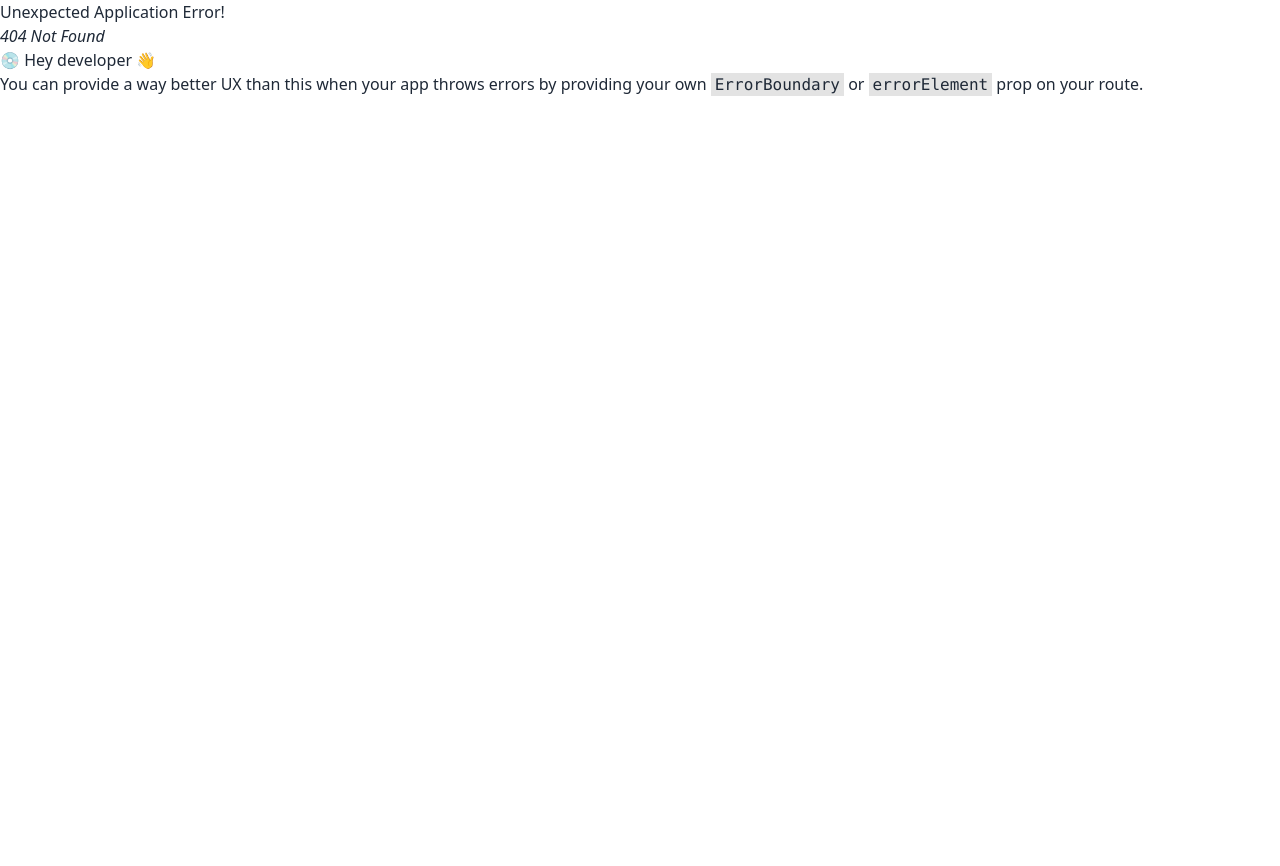
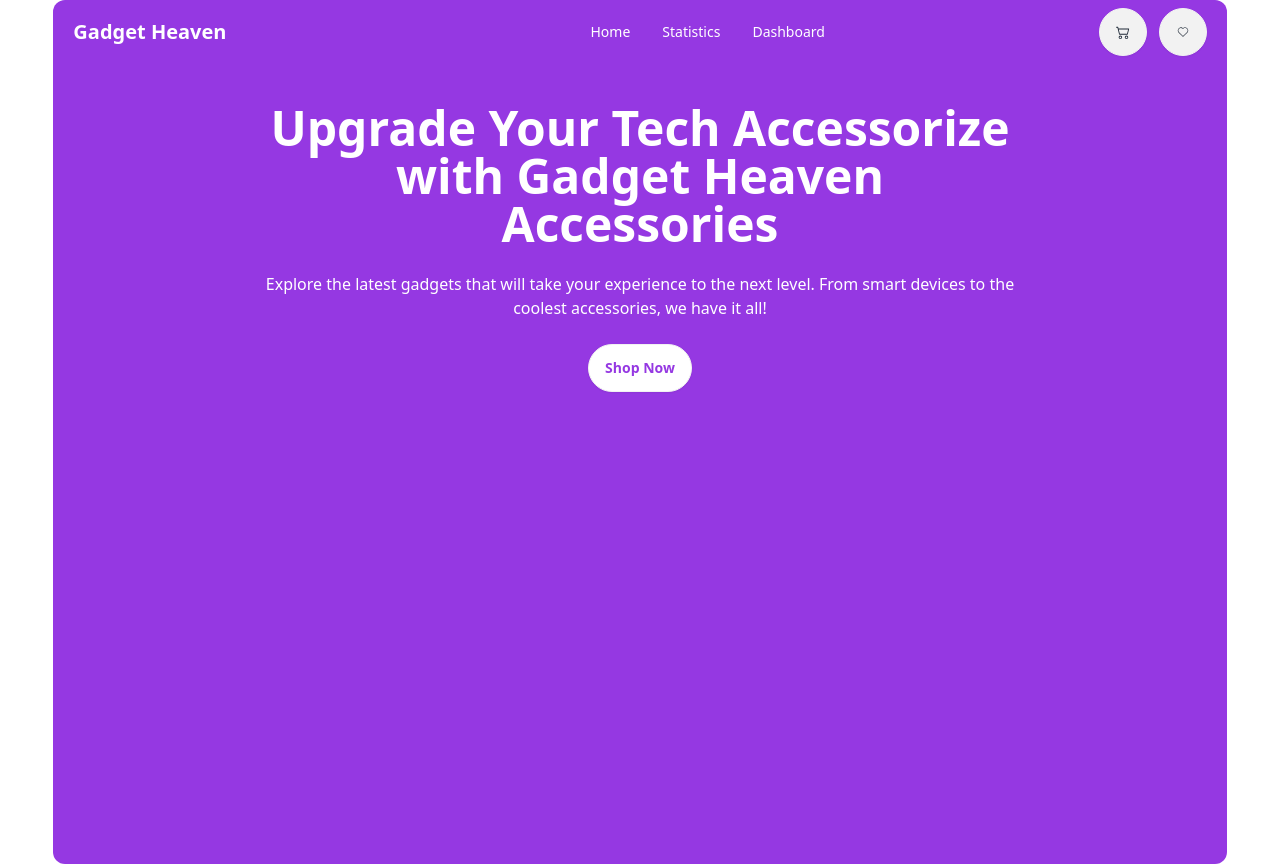
Before and after one commit to AbdullahAlTowsif/Gadget-Heaven, a React (Vite) app: page /dashboard in a window 1280 px wide. Before the commit this address had no page. Shown: the top 866 px of the page. Before the commit the page ends 800 px from the top, so only its background shows below. Built offline with nearby package versions, Linux system fonts and the light colour scheme.

Commit message:
on going...

```diff
--- /dev/null
+++ b/src/pages/Dashboard.jsx
@@ -0,0 +1,12 @@
+import Banner from "../components/Banner";
+
+const Dashboard = () => {
+    return (
+        <div>
+            <Banner></Banner>
+            dahsh
+        </div>
+    );
+};
+
+export default Dashboard;
--- /dev/null
+++ b/src/pages/Statistics.jsx
@@ -0,0 +1,12 @@
+import Banner from "../components/Banner";
+
+const Statistics = () => {
+    return (
+        <div>
+            <Banner></Banner>
+            statish
+        </div>
+    );
+};
+
+export default Statistics;
```
Also changed, not shown: src/routes/Routes.jsx (+7 -1 lines).
